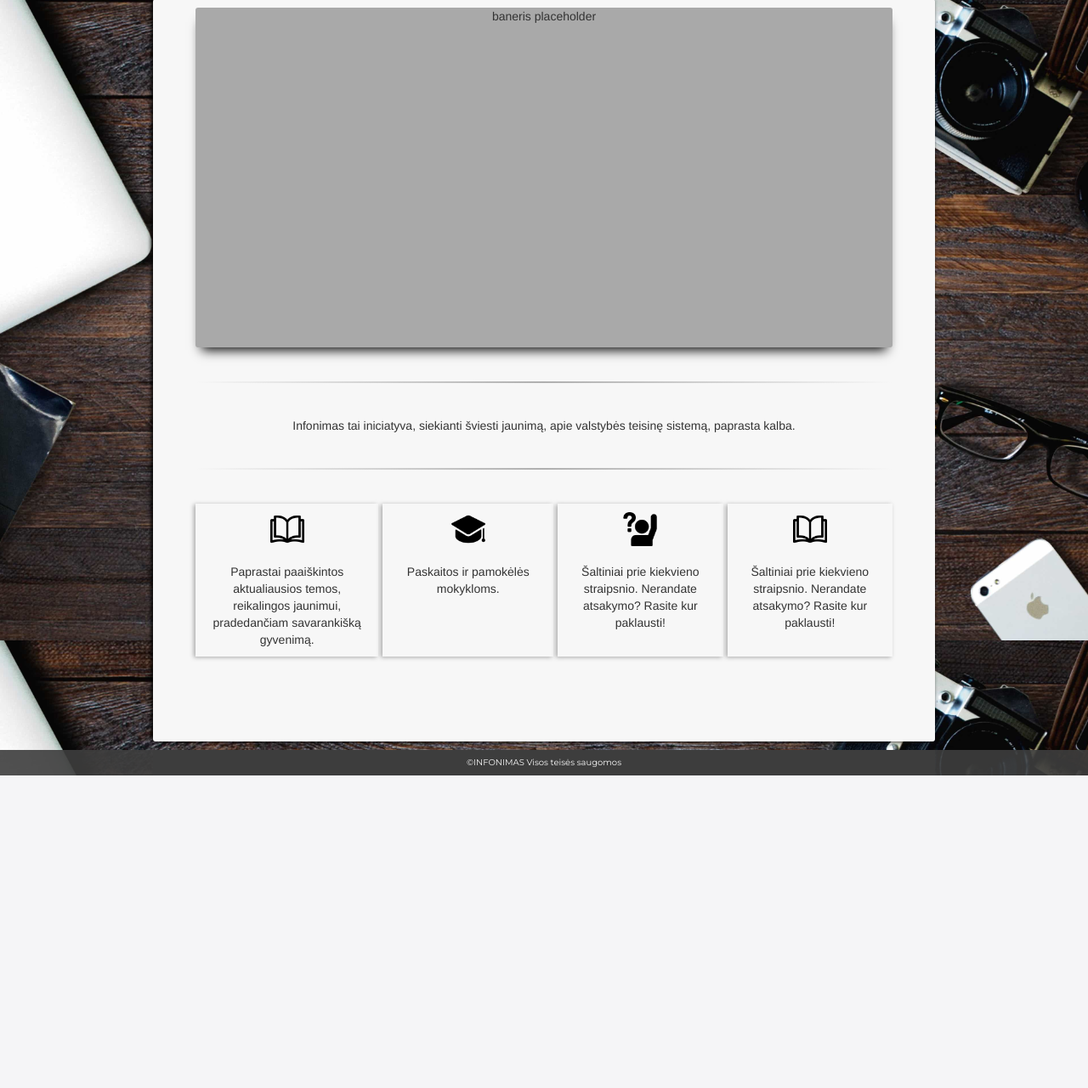
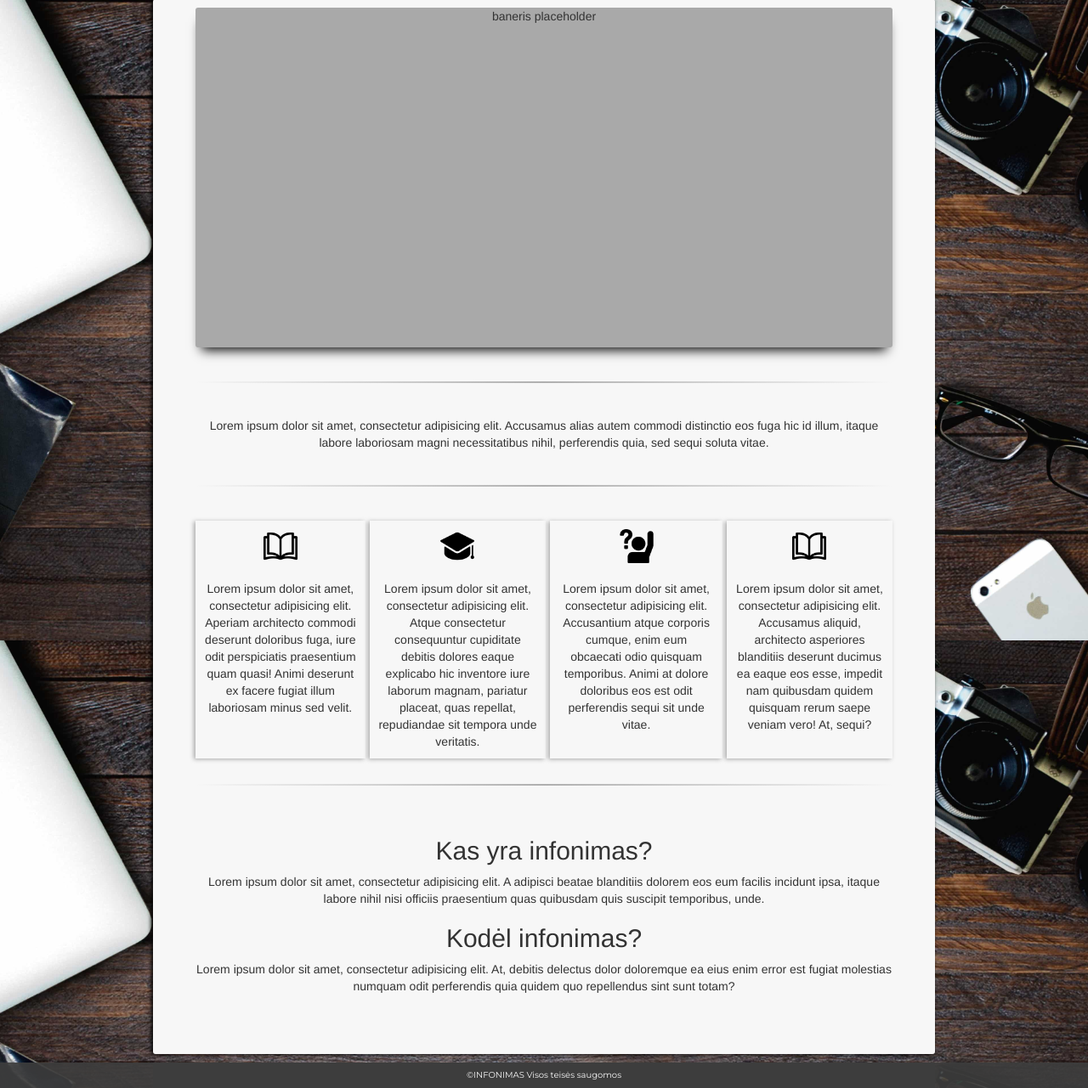
Before and after one commit to gretanevera/Infonimas-With-PHP, a PHP site: page / in a window 1280 px wide. Shown: the part 46-1327 px from the top of the page at 85% size. Before the commit the page ends 959 px from the top, so only its background shows below. Run offline with PHP 8.4, Linux system fonts and the light colour scheme.

Commit message:
išcentruoti ir sutvarkyti kubeliai. prie dugno prilipdytas footeris uždėtas placeholderis baneriui Sukoduotas pirmas autoscrolas apiemus radau linijas <hr> graziai suformatuotas

```diff
--- a/index.html
+++ b/index.html
@@ -20,7 +20,7 @@
     <div class="gra1">
     <img src="img/logo.png" width="50px"/> </div>
   <div class="gra2">
-        <a href="#apie"> Apie mus</a>
+        <a href="#apie" id="am"> Apie mus</a>
         <a href="#kontantai"> Kontaktai</a>
         <a href="#galerija"> Galerija</a>
         <a href="#mok_ist"> Mokymo įstaigoms</a>
@@ -32,7 +32,7 @@
         </br>
         <hr>
         </br>
-        Infonimas tai iniciatyva, siekianti šviesti jaunimą, apie valstybės teisinę sistemą, paprasta kalba.       </br>
+        Lorem ipsum dolor sit amet, consectetur adipisicing elit. Accusamus alias autem commodi distinctio eos fuga hic id illum, itaque labore laboriosam magni necessitatibus nihil, perferendis quia, sed sequi soluta vitae.       </br>
         </br>
         <hr>
         </br>
@@ -42,19 +42,19 @@
                   <div class="sgrid1"> <img src="img/logo1.png" alt="logo" width="40px"></div>
 
                   <div class="sgrid11">
-                    Paprastai paaiškintos aktualiausios temos, reikalingos jaunimui, pradedančiam savarankišką gyvenimą. </div>
+                    Lorem ipsum dolor sit amet, consectetur adipisicing elit. Aperiam architecto commodi deserunt doloribus fuga, iure odit perspiciatis praesentium quam quasi! Animi deserunt ex facere fugiat illum laboriosam minus sed velit.</div>
               </div>
             <!--    -->
 
             <div class="sdw">
             <div class="sgrid2"><img src="img/logo2.png" alt="logo" width="40px">  </div>
-            <div class="sgrid22"> Paskaitos ir pamokėlės mokykloms.  </div>
+            <div class="sgrid22"> Lorem ipsum dolor sit amet, consectetur adipisicing elit. Atque consectetur consequuntur cupiditate debitis dolores eaque explicabo hic inventore iure laborum magnam, pariatur placeat, quas repellat, repudiandae sit tempora unde veritatis.  </div>
             </div>
 
             <!--    -->
            <div class="sdw">
             <div class="sgrid3">  <img src="img/logo3.png" alt="logo" width="40px"> </div>
-            <div class="sgrid33"> Šaltiniai prie kiekvieno straipsnio. Nerandate atsakymo? Rasite kur paklausti! </div>
+            <div class="sgrid33">Lorem ipsum dolor sit amet, consectetur adipisicing elit. Accusantium atque corporis cumque, enim eum obcaecati odio quisquam temporibus. Animi at dolore doloribus eos est odit perferendis sequi sit unde vitae. </div>
            </div>
 
 
@@ -62,21 +62,25 @@
             <!--    -->
 
           <div class="sdw2">
-            <div class="sgrid4"><img src="img/logo1.png" alt="logo" width="40px">
-            </div>
+                 <div class="sgrid4"><img src="img/logo1.png" alt="logo" width="40px">
+                 </div>
 
-            <div class="sgrid44">
-                Šaltiniai prie kiekvieno straipsnio. Nerandate atsakymo? Rasite kur paklausti! </div>
+              <div class="sgrid44">
+                Lorem ipsum dolor sit amet, consectetur adipisicing elit. Accusamus aliquid, architecto asperiores blanditiis deserunt ducimus ea eaque eos esse, impedit nam quibusdam quidem quisquam rerum saepe veniam vero! At, sequi?                </div>
           </div>
 
+        </div>
+        <hr>
+        </br>
+        <div id="apie">
 
-            <!--    -->
-
-
-
+            <h2>Kas yra infonimas?</h2>
+            Lorem ipsum dolor sit amet, consectetur adipisicing elit. A adipisci beatae blanditiis dolorem eos eum facilis incidunt ipsa, itaque labore nihil nisi officiis praesentium quas quibusdam quis suscipit temporibus, unde.
+            <h2> Kodėl infonimas?</h2>
+            Lorem ipsum dolor sit amet, consectetur adipisicing elit. At, debitis delectus dolor doloremque ea eius enim error est fugiat molestias numquam odit perferendis quia quidem quo repellendus sint sunt totam?
 
         </div>
-        </br></br></br></br>
+        </br></br></br>
     </div>
     <div class="gra6"></div>
     <div class="gra7"></div>
--- a/style.css
+++ b/style.css
@@ -6,6 +6,7 @@
     grid-template-columns: 180px auto 180px;
     grid-template-rows: 35px 1fr 30px  ;
     grid-row-gap: 10px;
+    min-height: 100%;
 }
 /*nustatomos ribos*/
 .gra1 {
```
Also changed, not shown: js/MScript.js (+7 -0 lines).
